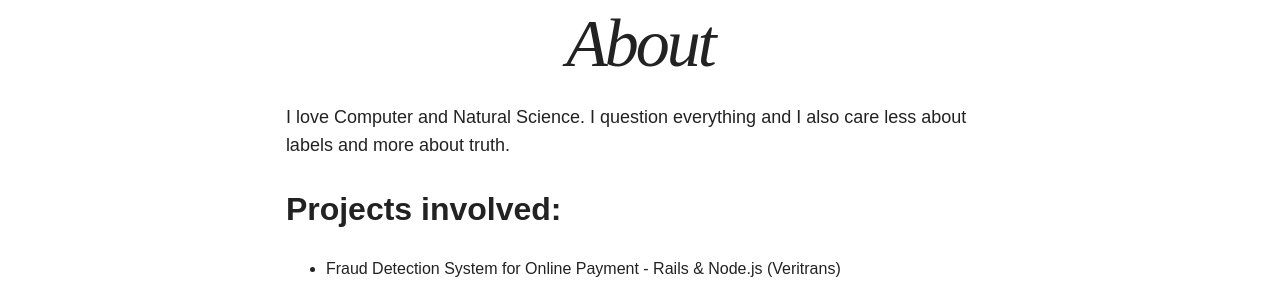
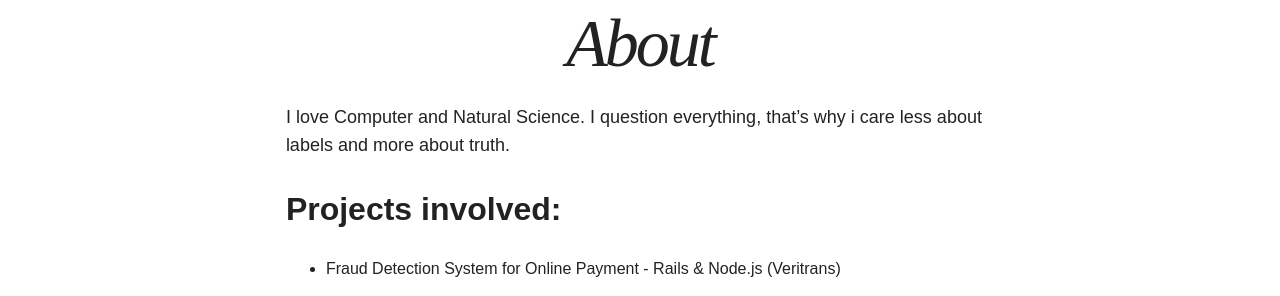
Before and after one commit to panggi/panggi.com, a Jekyll site: the page built from about/index.md, in a window 1280 px wide. Shown: the part 868-1164 px from the top of the page. Built offline with Jekyll 4.4.1, drawn with Linux system fonts in a browser that asks for light colours; nearby versions of some CDN libraries.

Commit message:
edit about page

```diff
--- a/about/index.md
+++ b/about/index.md
@@ -8,7 +8,7 @@ image:
   creditlink: http://blog.milkywayproject.org/2014/06/14/new-mwp-paper-outlines-the-powerful-synergy-between-citizens-scientists-professional-scientists-and-machine-learning/
 ---
 
-I love Computer and Natural Science. I question everything and I also care less about labels and more about truth.
+I love Computer and Natural Science. I question everything, that's why i care less about labels and more about truth.
 
 ## Projects involved:
 
```
